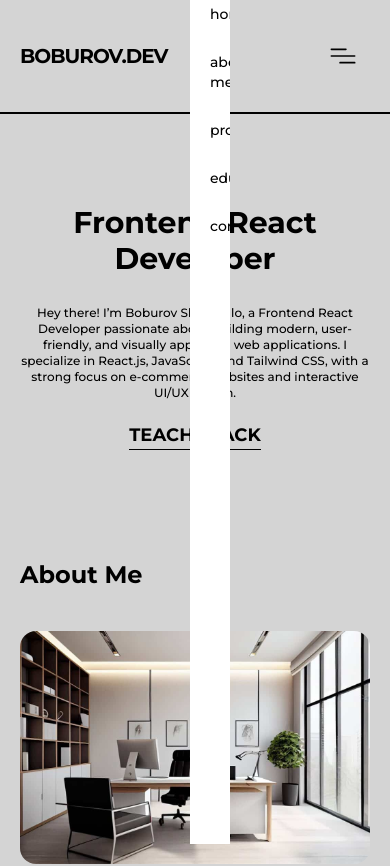
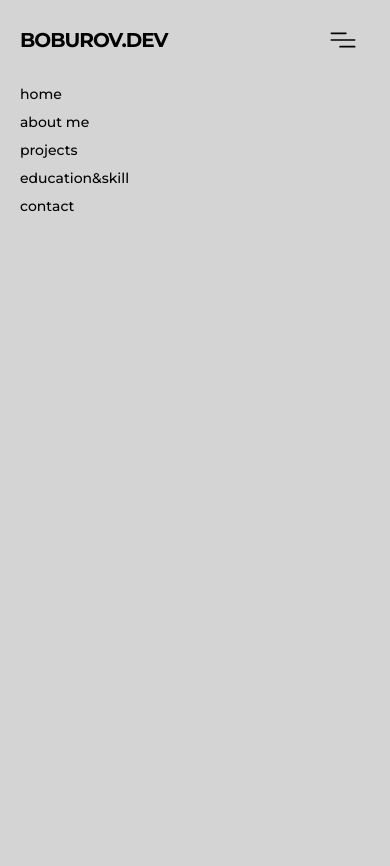
Before and after one commit to boburov/BOBUROVDEV, a React (Vite) app: page / in a window 390 px wide. Shown: the top 866 px of the page. Built offline with nearby package versions, Linux system fonts and the light colour scheme.

Commit message:
finished portfolio responsive

```diff
--- a/src/components/Header.jsx
+++ b/src/components/Header.jsx
@@ -9,22 +9,28 @@ const Header = () => {
 
     Aos.init()
 
+    const ScroollDown = (num) => {
+        scrollPage(num)
+        setModal(modal === true ? false : true
 
+
+        )
+    }
 
 
     return (
         <div className='border-b-2'>
-            <div className="container py-6 flex items-center justify-between">
+            <div className="container py-2 flex items-center justify-between">
                 <p data-aos="fade-right"
                     data-aos-duration="1000" className='montbold text-2xl leading-0 tracking-tighter max-md:text-xl'>BOBUROV.DEV</p>
                 <img src={hambergermenu} onClick={() => setModal(!modal)} className='w-16 p-3 bg-blend-color-burn ml-36 hidden max-md:block cursor-pointer' alt="" />
                 <ul data-aos="fade-left"
-                    data-aos-duration="700" className={`flex items-center gap-5 montmed max-md:fixed max-md:w-0 max-md:${modal ? "" : "w-0"} max-md:flex-col max-md:right-40 max-md:top-0 max-md:bg-white max-md:px-5 max-md:h-full max-md:z-10 max-md:items-start max-md:text-sm overflow-hidden`}>
-                    <li onClick={() => { scrollPage(0) }} className='hover:cursor-pointer flexing-line relative py-1 hover:opacity-60'>home</li>
-                    <li onClick={() => { scrollPage(700) }} className='hover:cursor-pointer flexing-line relative py-1 hover:opacity-60'>about me</li>
-                    <li onClick={() => { scrollPage(1500) }} className='hover:cursor-pointer flexing-line relative py-1 hover:opacity-60'>projects</li>
-                    <li onClick={() => { scrollPage(2850) }} className='hover:cursor-pointer flexing-line relative py-1 hover:opacity-60'>education&skill</li>
-                    <li onClick={() => { scrollPage(3800) }} className='hover:cursor-pointer flexing-line relative py-1 hover:opacity-60'>contact</li>
+                    data-aos-duration="700" className={`flex items-center gap-5 montmed max-md:absolute max-md:w-full max-md:flex-col max-md:right-0 max-md:top-20 max-md:bg-[#d4d4d4] max-md:px-5 max-md:h-full max-md:z-10 max-md:items-start max-md:text-sm overflow-hidden max-md:${modal ? "block" : "hidden"}`}>
+                    <li onClick={() => { ScroollDown(0) }} className='hover:cursor-pointer flexing-line relative py-1 hover:opacity-60'>home</li>
+                    <li onClick={() => { ScroollDown(700) }} className='hover:cursor-pointer flexing-line relative py-1 hover:opacity-60'>about me</li>
+                    <li onClick={() => { ScroollDown(1500) }} className='hover:cursor-pointer flexing-line relative py-1 hover:opacity-60'>projects</li>
+                    <li onClick={() => { ScroollDown(2850) }} className='hover:cursor-pointer flexing-line relative py-1 hover:opacity-60'>education&skill</li>
+                    <li onClick={() => { ScroollDown(3800) }} className='hover:cursor-pointer flexing-line relative py-1 hover:opacity-60'>contact</li>
                 </ul>
             </div>
         </div>
```
